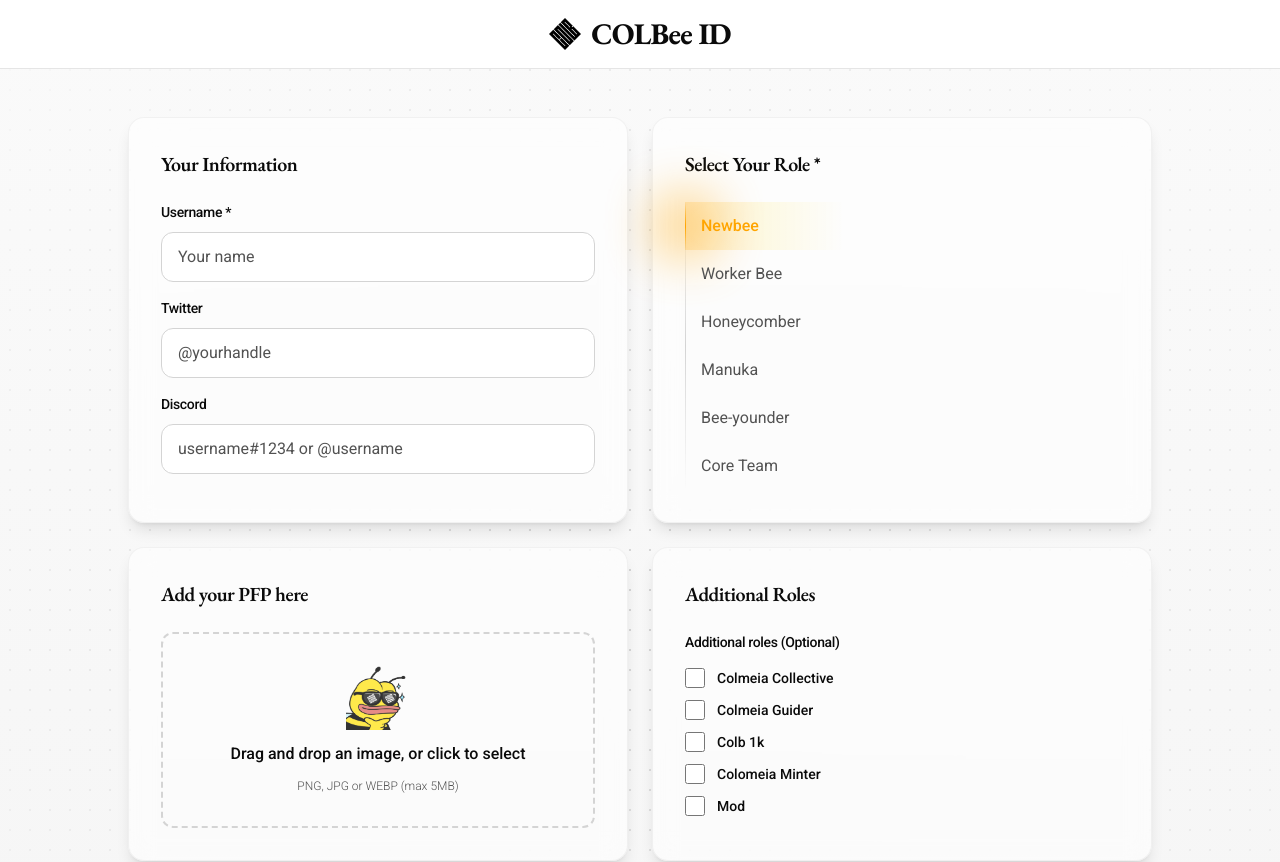
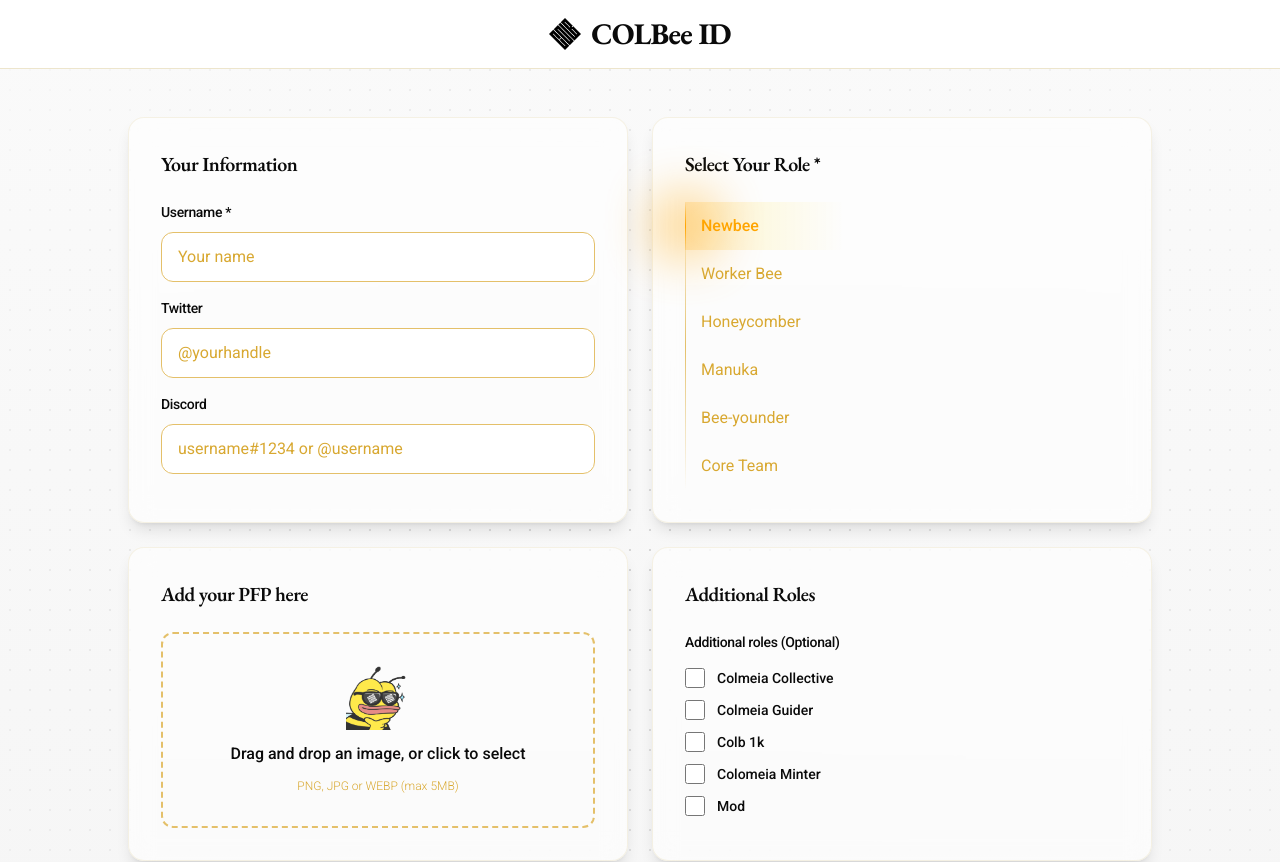
Before and after one commit to creepyyypunk/COLBee-ID, a React (Vite) app: page / in a window 1280 px wide. Shown: the top 862 px of the page. Built offline with nearby package versions, Linux system fonts and the light colour scheme.

Commit message:
color fix

```diff
--- a/tailwind.config.js
+++ b/tailwind.config.js
@@ -8,16 +8,16 @@ export default {
     extend: {
       colors: {
         honey: {
-          50: '#FAFAFA',
-          100: '#F5F5F5',
-          200: '#E5E5E5',
-          300: '#D4D4D4',
-          400: '#A3A3A3',
-          500: '#737373',
-          600: '#525252',
-          700: '#404040',
-          800: '#262626',
-          900: '#171717',
+          50: '#FAF8F2',
+          100: '#F5F0E5',
+          200: '#EDE5CC',
+          300: '#E4C06A',
+          400: '#E0B857',
+          500: '#DCB044',
+          600: '#D8A831',
+          700: '#C49628',
+          800: '#A17D21',
+          900: '#7E611A',
         },
         bee: {
           yellow: '#FFD700',
```
